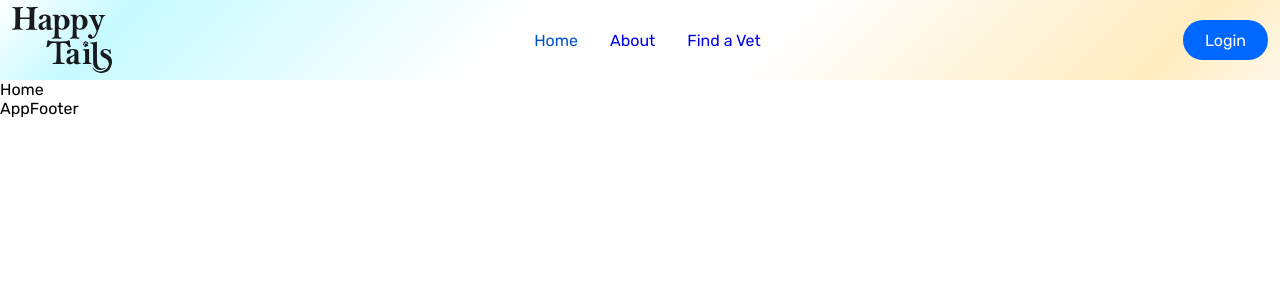
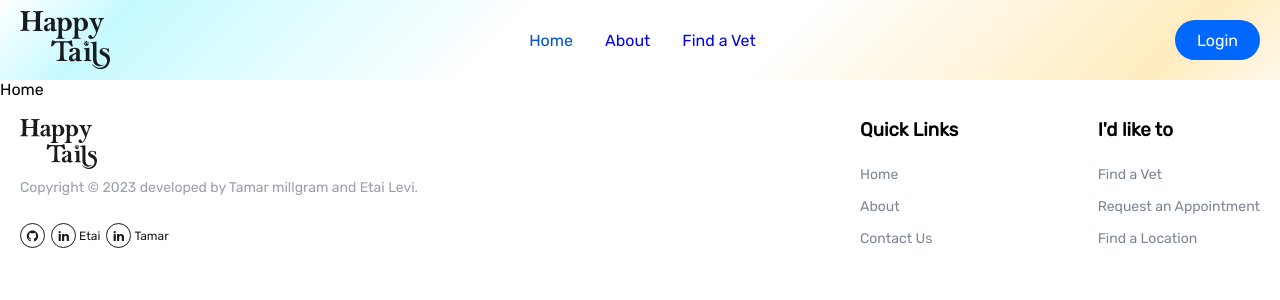
Before and after one commit to etailevi/happy-tails, a React (Vite) app in the folder frontend/: page / in a window 1280 px wide. Shown: the top 300 px of the page. Built offline with nearby package versions, Linux system fonts and the light colour scheme.

Commit message:
UPDATE: Added AppFooter section

```diff
--- a/frontend/src/assets/styles/cmps/_app-footer.scss
+++ b/frontend/src/assets/styles/cmps/_app-footer.scss
@@ -0,0 +1,89 @@
+.app-footer {
+    padding: rem(20px);
+    max-width: rem(1320px);
+    margin: 0 auto;
+
+    .footer-content {
+        gap: rem(15px);
+
+        .footer-details {
+            margin-block-end: rem(25px);
+            min-height: rem(135px);
+
+            .copyrights {
+                justify-content: flex-start;
+                gap: rem(10px);
+
+                img {
+                    height: rem(50px);
+                    width: max-content;
+                }
+
+                p {
+                    font-size: rem(14px);
+                    color: lighten($textClr, 30);
+                }
+            }
+
+            .social-links {
+                gap: rem(6px);
+
+                a {
+                    padding-block: rem(6px);
+                    gap: rem(3px);
+                    color: $headerClr;
+                    font-size: rem(14px);
+
+                    &:hover i {
+                        background-color: $primaryClr;
+                        border: 1px solid transparent;
+                        color: #fff;
+                        transition: .1s ease-in-out;
+                    }
+
+                    &:hover span {
+                        color: $primaryClr;
+                    }
+
+                    i {
+                        width: rem(25px);
+                        height: rem(25px);
+                        padding: rem(5px);
+                        border-radius: 50%;
+                        border: 1px solid $headerClr;
+                    }
+
+                    span {
+                        font-size: rem(12px);
+                        transition: .1s ease-in-out;
+                    }
+                }
+            }
+        }
+
+        .quick-links {
+            width: rem(400px);
+            gap: 30px;
+
+            &>* {
+                ul {
+                    margin-block: rem(25px);
+                    gap: rem(15px);
+
+                    a {
+                        color: lighten($textClr, 20);
+                        font-size: rem(14px);
+
+                        &:visited {
+                            color: lighten($textClr, 20);
+                        }
+
+                        &:hover {
+                            filter: brightness(70%);
+                        }
+                    }
+                }
+            }
+        }
+    }
+}
--- a/frontend/src/assets/styles/cmps/_app-header.scss
+++ b/frontend/src/assets/styles/cmps/_app-header.scss
@@ -3,19 +3,18 @@
     background: $gradient;
 
     .app-header {
-        padding: rem(12px) rem(62px) rem(12px) rem(12px);
+        padding: rem(12px) rem(62px) rem(12px) rem(20px);
         max-width: rem(1320px);
         height: rem(80px);
         margin: 0 auto;
 
         @include for-narrow-layout {
-            padding: rem(12px);
+            padding-inline: rem(20px);
         }
 
         .logo {
-            a {
-                max-width: rem(100px);
-            }
+            height: max-content;
+            width: rem(90px);
         }
 
         .main-nav {
@@ -105,6 +104,7 @@
             top: 27px;
             right: 20px;
             font-size: rem(24px);
+            color: $headerClr;
 
             &.hidden {
                 @include for-narrow-layout {
--- a/frontend/src/cmps/AppFooter.jsx
+++ b/frontend/src/cmps/AppFooter.jsx
@@ -1,7 +1,99 @@
 import React from 'react'
+import logo from '../assets/imgs/logo.svg'
+import { RiLinkedinFill } from "react-icons/ri"
+import { AiFillGithub } from "react-icons/ai"
+import { Link } from 'react-router-dom'
 
 export function AppFooter() {
+
+    const year = new Date().getFullYear()
+    const socialLinks = [
+        {
+            icon: <AiFillGithub />,
+            path: 'https://github.com/etailevi/happy-tails'
+        },
+        {
+            icon: <RiLinkedinFill />,
+            name: 'Etai',
+            path: 'https://www.linkedin.com/in/etai-levi/'
+        },
+        {
+            icon: <RiLinkedinFill />,
+            name: 'Tamar',
+            path: 'https://www.linkedin.com/in/tamar-millgram/'
+        },
+    ]
+    const quickLinks1 = [
+        {
+            path: '/',
+            display: 'Home',
+        },
+        {
+            path: '/about',
+            display: 'About',
+        },
+        {
+            path: '/contact',
+            display: 'Contact Us',
+        },
+    ]
+    const quickLinks2 = [
+        {
+            path: '/vet',
+            display: 'Find a Vet',
+        },
+        {
+            path: '/',
+            display: 'Request an Appointment',
+        },
+        {
+            path: '/',
+            display: 'Find a Location',
+        },
+    ]
     return (
-        <div>AppFooter</div>
+        <footer className='app-footer'>
+            <main className='footer-content flex between wrap'>
+                <section className='footer-details flex between column'>
+                    <div className='copyrights flex between column '>
+                        <img src={logo} alt="Happy Tails logo" />
+                        <p>Copyright © {year} developed by Tamar millgram and Etai Levi.</p>
+                    </div>
+                    <div className="social-links flex align-center wrap">
+                        {socialLinks.map((link, idx) => (
+                            <Link
+                                to={link.path}
+                                key={idx}
+                                className='flex center'>
+                                <i className='flex center'>{link.icon}</i>
+                                {link.name && <span>{link.name}</span>}
+                            </Link>
+                        ))}
+                    </div>
+                </section>
+                <section className='quick-links flex between wrap'>
+                    <div>
+                        <h3>Quick Links</h3>
+                        <ul className='flex column'>
+                            {quickLinks1.map((link, idx) => (
+                                <Link to={link.path} key={idx}>
+                                    {link.display}
+                                </Link>
+                            ))}
+                        </ul>
+                    </div>
+                    <div>
+                        <h3>I'd like to</h3>
+                        <ul className='flex column'>
+                            {quickLinks2.map((link, idx) => (
+                                <Link to={link.path} key={idx}>
+                                    {link.display}
+                                </Link>
+                            ))}
+                        </ul>
+                    </div>
+                </section>
+            </main>
+        </footer>
     )
 }
```
